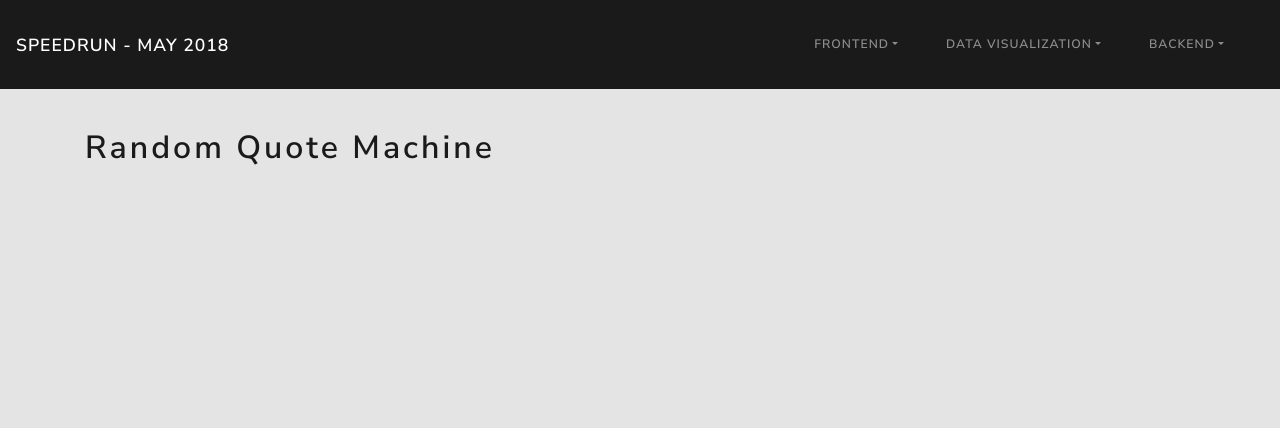
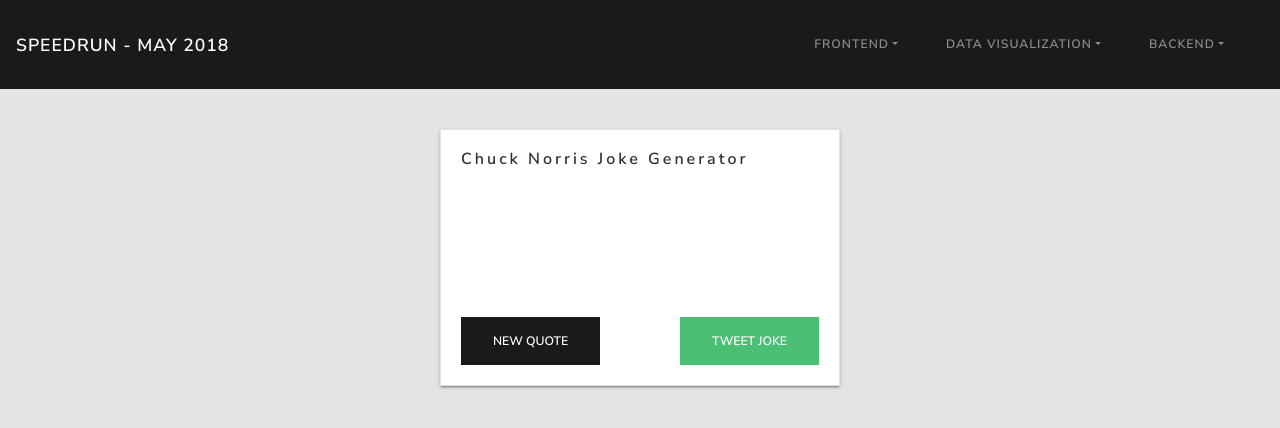
Before and after one commit to tdreid/fcc-speedrun-2018-09-tdre, a React app in the folder client/: page /projects/frontend/RandomQuoteMachine in a window 1280 px wide. Built offline with nearby package versions, Linux system fonts and the light colour scheme; no server answers.

Commit message:
Implement Random Quote Machine.

```diff
--- a/client/src/Projects/Frontend/RandomQuoteMachine/RandomQuoteMachine.js
+++ b/client/src/Projects/Frontend/RandomQuoteMachine/RandomQuoteMachine.js
@@ -1,20 +1,74 @@
-import React from "react";
-import { Container, Row, Col } from "reactstrap";
+import React, { Component } from "react";
+import { Card, CardText, CardBody, CardTitle, Button } from "reactstrap";
 
 import "./RandomQuoteMachine.css";
 
-const RandomQuoteMachine = () => {
-  return (
-    <div className="RandomQuoteMachine">
-      <Container>
-        <Row>
-          <Col>
-            <h1>Random Quote Machine</h1>
-          </Col>
-        </Row>
-      </Container>
-    </div>
-  );
-};
+const API_URL = "http://api.icndb.com/jokes/random";
+const TWEET_URL =
+  "https://twitter.com/intent/tweet?via=P1xt&hashtags=Speedrun&text=";
+
+/**
+ * Component which renders an interface to
+ * the internet chuck norris database, allowing
+ * the user to view quotes, and optionally
+ * tweet any they find amusing.
+ * @class RandomQuoteMachine
+ * @extends Component
+ */
+class RandomQuoteMachine extends Component {
+  /**
+   * constructor()
+   * Intializes state.
+   * Creates an instance of RandomQuoteMachine.
+   * @memberof RandomQuoteMachine
+   */
+  constructor() {
+    super();
+    this.state = {
+      joke: ""
+    };
+    this.getJoke();
+  }
+  /**
+   * getJoke()
+   * Retrieves a Quote from the Chuck Norris database.
+   * @memberof RandomQuoteMachine
+   */
+  getJoke = async () => {
+    const response = await fetch(API_URL);
+    const input = await response.json();
+    const joke = input.value.joke.replace(/&quot;/g, '"');
+    this.setState({
+      joke: joke
+    });
+  };
+  /**
+   * render()
+   * Renders the RandomQuoteMachine component.
+   * @return
+   * @memberof RandomQuoteMachine
+   */
+  render() {
+    return (
+      <div className="RandomQuoteMachine">
+        <Card>
+          <CardBody>
+            <CardTitle>Chuck Norris Joke Generator</CardTitle>
+            <CardText>{this.state.joke}</CardText>
+
+            <div className="RandomQuoteMachine_buttons">
+              <Button color="primary" onClick={this.getJoke}>
+                New quote
+              </Button>
+              <a target="_blank" href={TWEET_URL + this.state.joke}>
+                <Button color="success">Tweet joke</Button>
+              </a>
+            </div>
+          </CardBody>
+        </Card>
+      </div>
+    );
+  }
+}
 
 export default RandomQuoteMachine;
--- a/client/src/Projects/Frontend/RandomQuoteMachine/RandomQuoteMachine.scss
+++ b/client/src/Projects/Frontend/RandomQuoteMachine/RandomQuoteMachine.scss
@@ -5,4 +5,18 @@
   &>h1 {
     text-transform: none
   }
+  >.card {
+    max-width: 400px;
+    width: 400px;
+    margin: 10px auto;
+    display: block;
+    .card-text {
+      min-height: 120px;
+    }
+  }
+  &_buttons {
+    display: flex;
+    flex-direction: row;
+    justify-content: space-between;
+  }
 }
```
Also changed, not shown: 1 other file.
